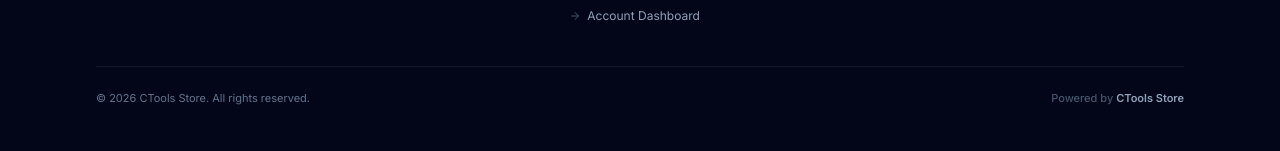
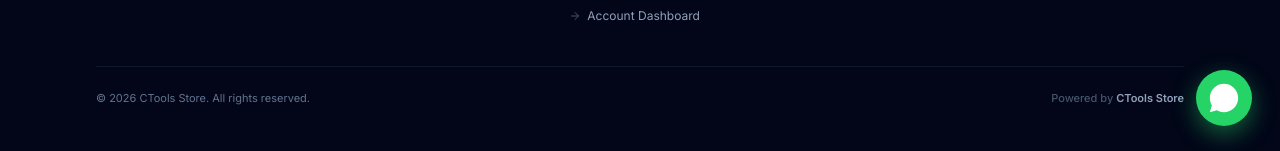
Before and after one commit to Stanley471/bidex-stores, a Next.js app: page / in a window 1280 px wide. Shown: the part 646-797 px from the top of the page. Built offline with nearby package versions, Linux system fonts and the light colour scheme; no server answers; the database is empty.

Commit message:
feat(home): add floating WhatsApp button with entrance animation and store settings integration

```diff
--- a/src/app/globals.css
+++ b/src/app/globals.css
@@ -135,3 +135,54 @@
     @apply font-sans;
   }
 }
+
+/* FLOATING WHATSAPP BUTTON COMPONENT */
+.floating-whatsapp-btn {
+  position: fixed;
+  bottom: 28px;
+  right: 28px;
+  z-index: 9999;
+  background: #25d366;
+  color: #ffffff;
+  width: 56px;
+  height: 56px;
+  border-radius: 50%;
+  display: flex;
+  align-items: center;
+  justify-content: center;
+  box-shadow: 0 8px 25px rgba(37, 211, 102, 0.45);
+  text-decoration: none;
+
+  /* Delayed Entrance Animation */
+  opacity: 0;
+  transform: scale(0.4) translateY(20px);
+  pointer-events: none;
+  transition: opacity 0.6s cubic-bezier(0.34, 1.56, 0.64, 1),
+              transform 0.6s cubic-bezier(0.34, 1.56, 0.64, 1),
+              box-shadow 0.3s ease;
+}
+
+.floating-whatsapp-btn.visible {
+  opacity: 1;
+  transform: scale(1) translateY(0);
+  pointer-events: auto;
+}
+
+.floating-whatsapp-btn.visible:hover {
+  transform: scale(1.12) translateY(-3px);
+  box-shadow: 0 12px 32px rgba(37, 211, 102, 0.65);
+}
+
+@media (max-width: 600px) {
+  .floating-whatsapp-btn {
+    bottom: 20px;
+    right: 20px;
+    width: 50px;
+    height: 50px;
+  }
+  .floating-whatsapp-btn img,
+  .floating-whatsapp-btn svg {
+    width: 30px !important;
+    height: 30px !important;
+  }
+}
--- a/src/app/page.tsx
+++ b/src/app/page.tsx
@@ -8,6 +8,7 @@
 import { homepageService } from '@/services/homepage.service'
 import { storeSettingsService } from '@/services/store-settings.service'
 import { SectionRenderer } from '@/lib/sectionRenderer'
+import { FloatingWhatsAppButton } from '@/components/home'
 
 export const revalidate = 0 // Dynamic server rendering for live CMS updates
 
@@ -22,7 +23,7 @@ export default async function Home() {
   const enabledSections = sectionsRes.status === 'fulfilled' ? sectionsRes.value : []
   const publicSettings = settingsRes.status === 'fulfilled'
     ? settingsRes.value
-    : { storeName: 'CTools Store', storeTagline: null, storeDescription: null }
+    : { storeName: 'CTools Store', storeTagline: null, storeDescription: null, whatsapp: null }
   const homepageData = dataRes.status === 'fulfilled' ? dataRes.value : undefined
 
   return (
@@ -40,6 +41,12 @@ export default async function Home() {
           homepageData={homepageData}
         />
       ))}
+
+      {/* Floating WhatsApp Action Button */}
+      <FloatingWhatsAppButton
+        phoneNumber={publicSettings.whatsapp}
+        storeName={publicSettings.storeName}
+      />
     </div>
   )
 }
--- /dev/null
+++ b/src/components/home/FloatingWhatsAppButton.tsx
@@ -0,0 +1,86 @@
+'use client'
+
+import { useEffect, useState } from 'react'
+
+export interface FloatingWhatsAppButtonProps {
+  phoneNumber?: string | null
+  storeName?: string | null
+  message?: string | null
+  delayMs?: number
+}
+
+/**
+ * Clean phone numbers into valid international WhatsApp format
+ */
+function formatWhatsAppNumber(phone?: string | null): string {
+  if (!phone) return '2347017483224'
+  const digitsOnly = phone.replace(/\D/g, '')
+  if (!digitsOnly) return '2347017483224'
+  if (digitsOnly.startsWith('0')) {
+    return '234' + digitsOnly.slice(1)
+  }
+  return digitsOnly
+}
+
+export function FloatingWhatsAppButton({
+  phoneNumber,
+  storeName = 'Bidex Company',
+  message,
+  delayMs = 1800,
+}: FloatingWhatsAppButtonProps) {
+  const [visible, setVisible] = useState(false)
+  const [imgFailed, setImgFailed] = useState(false)
+
+  useEffect(() => {
+    // 1.8 second entrance delay matching snippet specification
+    const timer = setTimeout(() => {
+      setVisible(true)
+    }, delayMs)
+
+    return () => clearTimeout(timer)
+  }, [delayMs])
+
+  const cleanPhone = formatWhatsAppNumber(phoneNumber)
+  const targetStoreName = storeName || 'Bidex Company'
+  const prefilledText =
+    message || `Hello ${targetStoreName}, I am interested in your products.`
+  const whatsappUrl = `https://wa.me/${cleanPhone}?text=${encodeURIComponent(prefilledText)}`
+
+  return (
+    <a
+      href={whatsappUrl}
+      target="_blank"
+      rel="noopener noreferrer"
+      id="floatingWhatsappBtn"
+      className={`floating-whatsapp-btn group ${visible ? 'visible' : ''}`}
+      aria-label={`Chat with ${targetStoreName} on WhatsApp`}
+    >
+      {/* Desktop hover tooltip */}
+      <span className="hidden sm:inline-flex items-center gap-1.5 absolute right-full mr-3 whitespace-nowrap bg-slate-900/95 backdrop-blur-xs text-white text-xs font-semibold px-3 py-1.5 rounded-full shadow-lg opacity-0 group-hover:opacity-100 transition-all duration-300 pointer-events-none -translate-x-1 group-hover:translate-x-0">
+        <span className="w-2 h-2 rounded-full bg-emerald-400 animate-pulse" />
+        Chat with us
+      </span>
+
+      {!imgFailed ? (
+        // eslint-disable-next-line @next/next/no-img-element
+        <img
+          src="https://web.whatsapp.com/favicon.ico"
+          onError={() => setImgFailed(true)}
+          alt="WhatsApp"
+          width={34}
+          height={34}
+          style={{ width: 34, height: 34, objectFit: 'contain', display: 'block' }}
+        />
+      ) : (
+        <svg
+          viewBox="0 0 24 24"
+          fill="currentColor"
+          className="w-[34px] h-[34px] text-white"
+          aria-hidden="true"
+        >
+          <path d="M17.472 14.382c-.297-.149-1.758-.867-2.03-.967-.273-.099-.471-.148-.67.15-.197.297-.767.966-.94 1.164-.173.199-.347.223-.644.075-.297-.15-1.255-.463-2.39-1.475-.883-.788-1.48-1.761-1.653-2.059-.173-.297-.018-.458.13-.606.134-.133.297-.347.446-.521.151-.172.2-.296.3-.495.099-.198.05-.372-.025-.521-.075-.148-.669-1.611-.916-2.206-.242-.579-.487-.501-.669-.51l-.57-.01c-.198 0-.52.074-.792.372s-1.04 1.016-1.04 2.479 1.065 2.876 1.213 3.074c.149.198 2.095 3.2 5.076 4.487.709.306 1.263.489 1.694.626.712.226 1.36.194 1.872.118.571-.085 1.758-.719 2.006-1.413.248-.695.248-1.29.173-1.414-.074-.124-.272-.198-.57-.347zM12 2C6.477 2 2 6.477 2 12c0 1.891.524 3.66 1.438 5.168L2 22l4.975-1.306A9.957 9.957 0 0 0 12 22c5.523 0 10-4.477 10-10S17.523 2 12 2z" />
+        </svg>
+      )}
+    </a>
+  )
+}
--- a/src/components/home/index.ts
+++ b/src/components/home/index.ts
@@ -13,3 +13,4 @@ export { NewArrivals } from './NewArrivals';
 export { PromoBanner } from './PromoBanner';
 export { WhyChooseUs } from './WhyChooseUs';
 export { Newsletter } from './Newsletter';
+export { FloatingWhatsAppButton } from './FloatingWhatsAppButton';
```
Also changed, not shown: public/images/whatsapp.svg (added), 1 other file (tests, documents, lock files or other folders).
